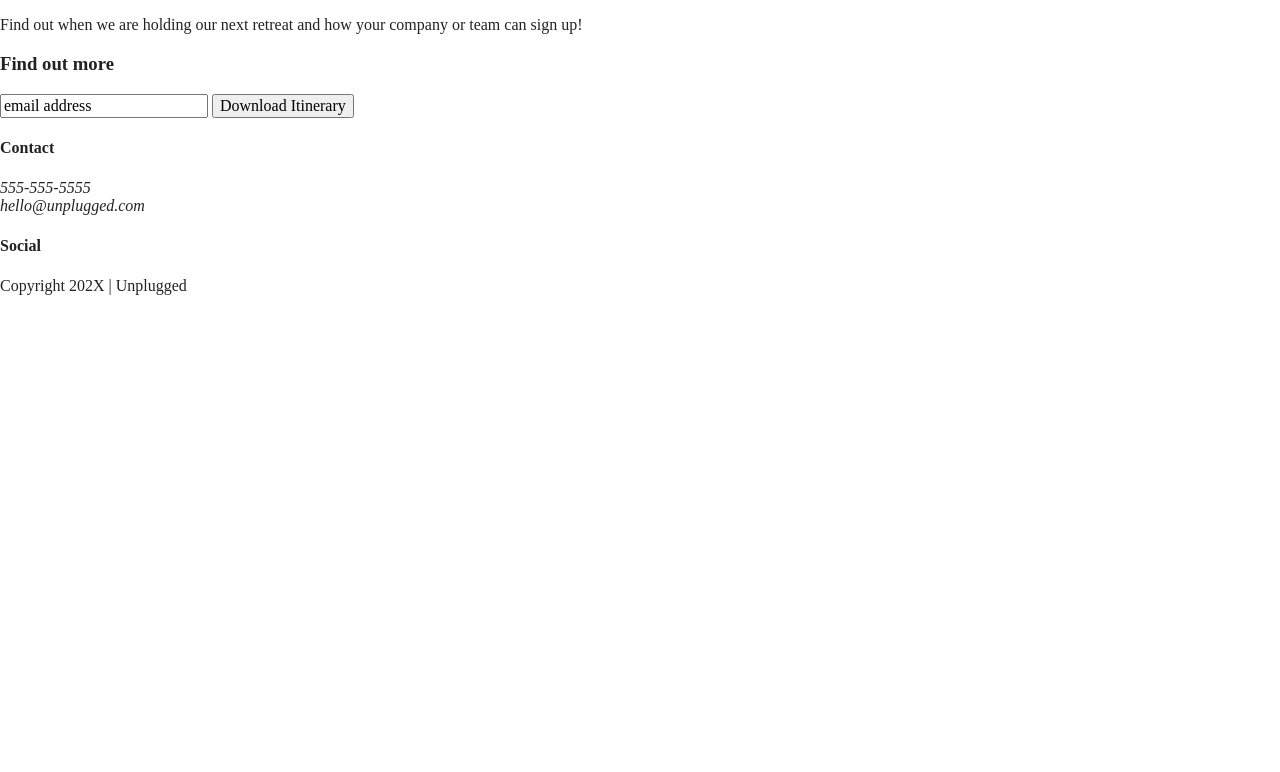
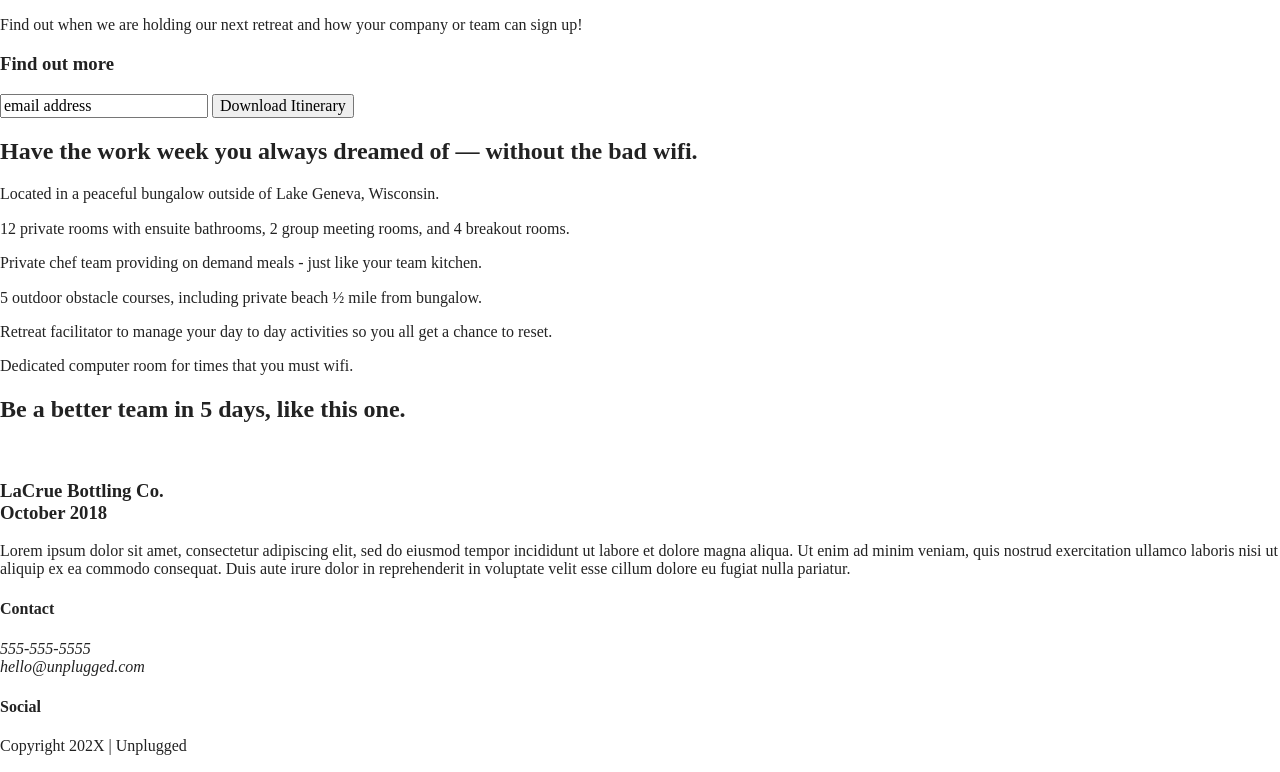
Before and after one commit to jordanr2m/unplugged, a website built with Parcel: page index.html in a window 1280 px wide. Shown: the part 176-948 px from the top of the page. Before the commit the page ends 800 px from the top, so only its background shows below. Built offline with nearby package versions, Linux system fonts and the light colour scheme.

Commit message:
Added the rest of the content to the homepage

```diff
--- a/index.html
+++ b/index.html
@@ -63,11 +63,58 @@
     </aside>
 
     <section class="features">
-
+      <div class="content-wrapper">
+        <h2>Have the work week you always dreamed of — without the bad wifi.</h2>
+        <div class="feature-items">
+          <article>
+            <p class="fontawesome-icon"></p>
+            <p class="features-item-description">Located in a peaceful bungalow outside of Lake Geneva, Wisconsin.</p>
+          </article>
+          <article>
+            <p class="fontawesome-icon"></p>
+            <p class="features-item-description">12 private rooms with ensuite bathrooms, 2 group meeting rooms, and 4
+              breakout rooms.</p>
+          </article>
+          <article>
+            <p class="fontawesome-icon"></p>
+            <p class="features-item-description">Private chef team providing on demand meals - just like your team
+              kitchen.</p>
+          </article>
+          <article>
+            <p class="fontawesome-icon"></p>
+            <p class="features-item-description">5 outdoor obstacle courses, including private beach ½ mile from
+              bungalow.
+            </p>
+          </article>
+          <article>
+            <p class="fontawesome-icon"></p>
+            <p class="features-item-description">Retreat facilitator to manage your day to day activities so you all get
+              a
+              chance to reset.</p>
+          </article>
+          <article>
+            <p class="fontawesome-icon"></p>
+            <p class="features-item-description">Dedicated computer room for times that you must wifi.</p>
+          </article>
+        </div>
+      </div>
     </section>
 
     <section class="reviews">
-
+      <div class="content-wrapper">
+        <h2>Be a better team in 5 days, like this one.</h2>
+        <article>
+          <img src="" alt="">
+          <div>
+            <h3>LaCrue Bottling Co.<br>
+              October 2018</h3>
+            <p>Lorem ipsum dolor sit amet, consectetur adipiscing elit, sed do eiusmod tempor incididunt ut labore et
+              dolore magna aliqua. Ut enim ad minim veniam, quis nostrud exercitation ullamco laboris nisi ut aliquip ex
+              ea commodo consequat. Duis aute irure dolor in reprehenderit in voluptate velit esse cillum dolore eu
+              fugiat nulla pariatur.</p>
+          </div>
+        </article>
+      </div>
     </section>
 
   </main>
```
Lines whose indentation alone changed are shown as unchanged.
